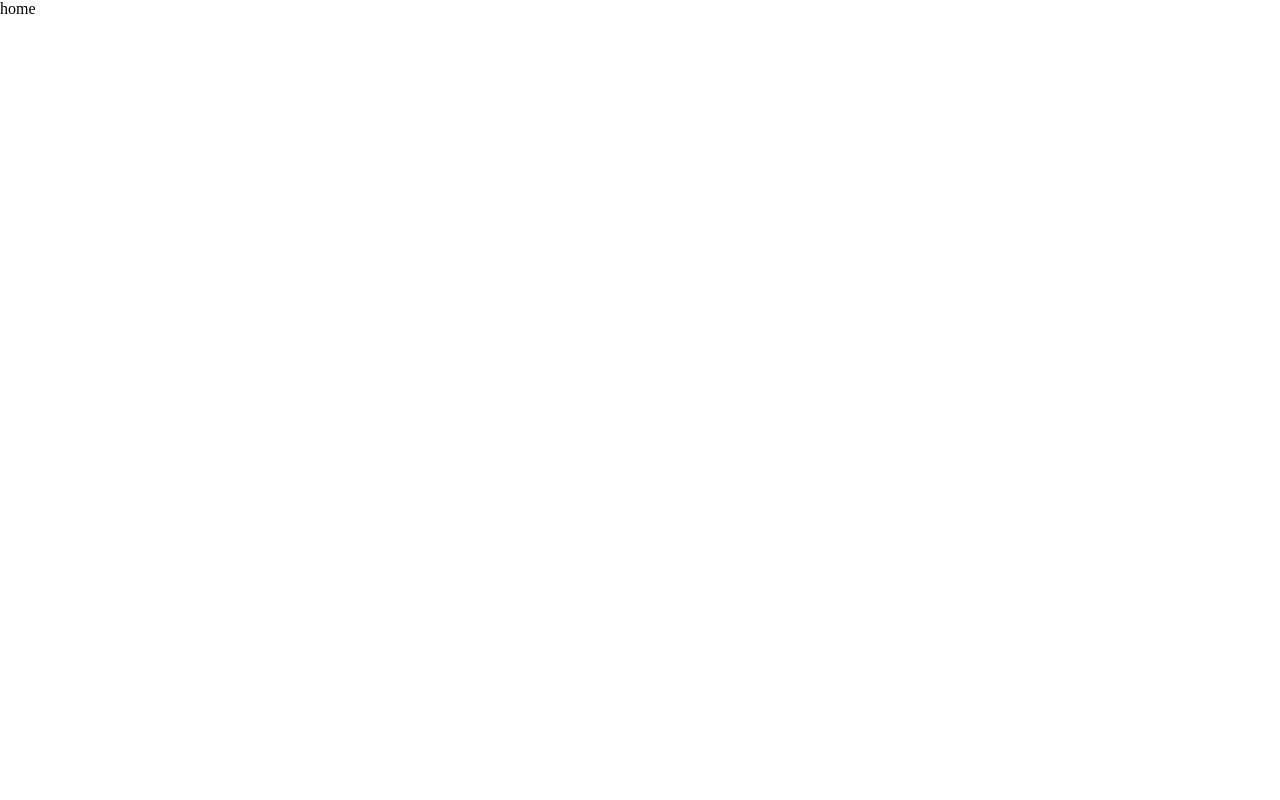
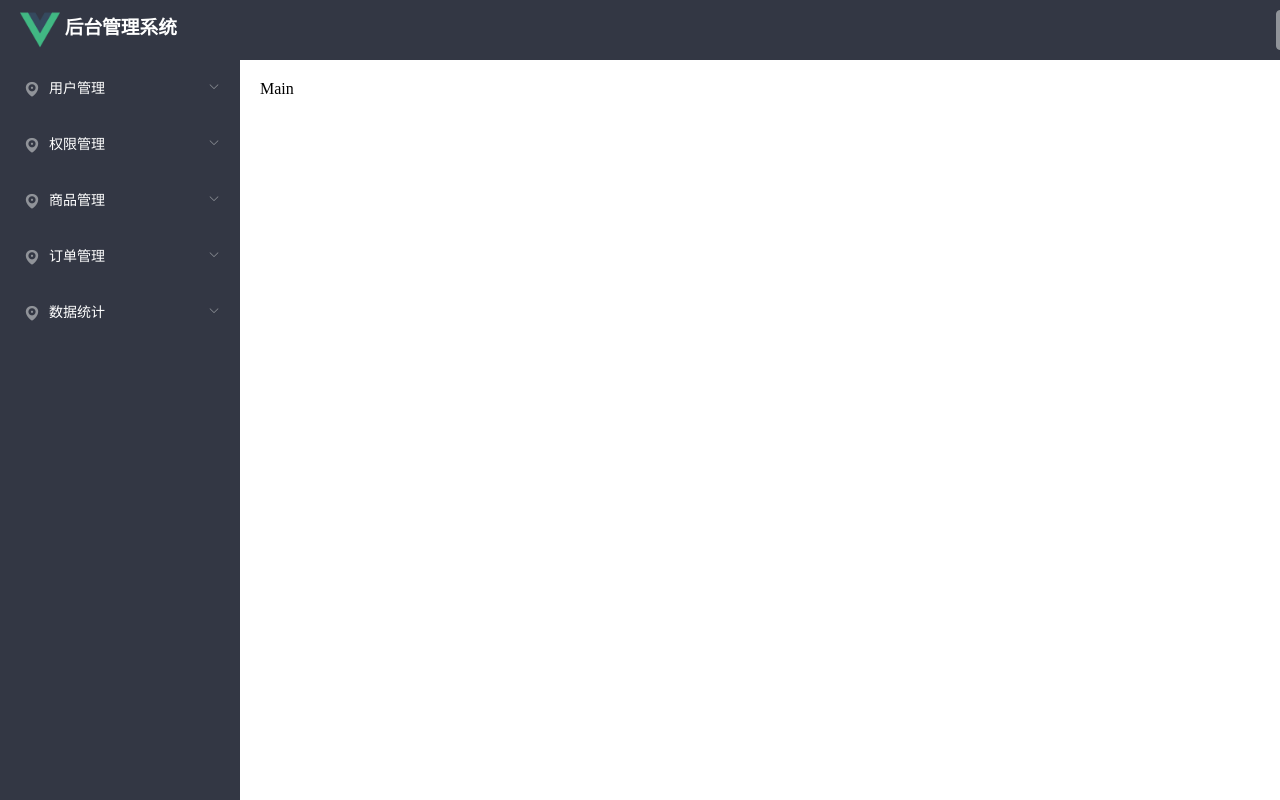
Before and after one commit to Minii-d/manager-system, a Vue app: page /#/home in a window 1280 px wide. Shown: the top 800 px of the page. Built offline with nearby package versions, Linux system fonts and the light colour scheme.

Commit message:
home页布局

```diff
--- a/package.json
+++ b/package.json
@@ -44,6 +44,8 @@
     "file-loader": "^1.1.4",
     "friendly-errors-webpack-plugin": "^1.6.1",
     "html-webpack-plugin": "^2.30.1",
+    "less": "^3.11.1",
+    "less-loader": "^5.0.0",
     "node-notifier": "^5.1.2",
     "optimize-css-assets-webpack-plugin": "^3.2.0",
     "ora": "^1.2.0",
--- a/src/components/home/Home.vue
+++ b/src/components/home/Home.vue
@@ -1,11 +1,140 @@
 <template>
-  <div>
-    home
+  <div class="home">
+    <el-container class="home-container">
+      <el-header class="home-header">
+        <h3>
+          <i><img src="../../assets/logo.png" alt="logo" class="logo"/></i>
+          后台管理系统
+        </h3>
+        <el-button type="info" @click="logout">退出</el-button>
+      </el-header>
+      <el-container>
+        <el-aside width="240px" class="home-aside">
+          <el-menu
+            default-active="2"
+            class="el-menu-vertical-demo"
+            @open="handleOpen"
+            @close="handleClose"
+            background-color="#333744"
+            text-color="#fff"
+            active-text-color="#ffd04b"
+            unique-opened="true"
+          >
+            <!-- 1 -->
+            <el-submenu index="1">
+              <template slot="title">
+                <i class="el-icon-location"></i>
+                <span>用户管理</span>
+              </template>
+              <el-menu-item index="1-1">
+                <i class="el-icon-location"></i>
+                <span>用户列表</span>
+              </el-menu-item>
+            </el-submenu>
+            <!-- 2 -->
+            <el-submenu index="2">
+              <template slot="title">
+                <i class="el-icon-location"></i>
+                <span>权限管理</span>
+              </template>
+              <el-menu-item index="1-1">
+                <i class="el-icon-location"></i>
+                <span>角色列表</span>
+              </el-menu-item>
+              <el-menu-item index="1-1">
+                <i class="el-icon-location"></i>
+                <span>权限列表</span>
+              </el-menu-item>
+            </el-submenu>
+            <!-- 3   -->
+            <el-submenu index="3">
+              <template slot="title">
+                <i class="el-icon-location"></i>
+                <span>商品管理</span>
+              </template>
+              <el-menu-item index="1-1">
+                <i class="el-icon-location"></i>
+                <span>商品列表</span>
+              </el-menu-item>
+              <el-menu-item index="1-1">
+                <i class="el-icon-location"></i>
+                <span>分类列表</span>
+              </el-menu-item>
+              <el-menu-item index="1-1">
+                <i class="el-icon-location"></i>
+                <span>商品分类</span>
+              </el-menu-item>
+            </el-submenu>
+            <!-- 4 -->
+            <el-submenu index="4">
+              <template slot="title">
+                <i class="el-icon-location"></i>
+                <span>订单管理</span>
+              </template>
+              <el-menu-item index="1-1">
+                <i class="el-icon-location"></i>
+                <span>订单列表</span>
+              </el-menu-item>
+            </el-submenu>
+            <!-- 5 -->
+            <el-submenu index="5">
+              <template slot="title">
+                <i class="el-icon-location"></i>
+                <span>数据统计</span>
+              </template>
+              <el-menu-item index="1-1">
+                <i class="el-icon-location"></i>
+                <span>数据列表</span>
+              </el-menu-item>
+            </el-submenu>
+          </el-menu>
+        </el-aside>
+        <el-main class="home-main">Main</el-main>
+      </el-container>
+    </el-container>
   </div>
 </template>
 
 <script>
-export default {}
+export default {
+  data() {
+    return {}
+  },
+  methods: {
+    handleOpen(key, keyPath) {
+      console.log(key, keyPath)
+    },
+    handleClose(key, keyPath) {
+      console.log(key, keyPath)
+    },
+    logout() {}
+  }
+}
 </script>
 
-<style scoped></style>
+<style scoped lang="less">
+.home,
+.home-container {
+  height: 100%;
+}
+.home-header,
+.home-aside {
+  background: #333744;
+  color: #fff;
+}
+.home-header {
+  display: flex;
+  justify-content: space-between;
+  align-items: center;
+  .logo {
+    width: 40px;
+    vertical-align: middle;
+  }
+}
+.home-aside {
+  background: #333744;
+  .el-menu-vertical-demo {
+    width: 100%;
+  }
+}
+</style>
--- a/src/components/login/Login.vue
+++ b/src/components/login/Login.vue
@@ -48,16 +48,21 @@ export default {
     async login() {
       // await 后面的异步操作有结果之后，再之后后面的代码
       const res = await this.$http.post('login', this.loginData)
-      // console.log(res)
+      console.log(res)
       const {
+        data,
         meta: { msg, status }
       } = res.data
       // 登录成功，提示登录成功,并跳转
       if (status === 200) {
         this.$message.success(msg)
+        //  1、将登陆成功之后的token, 保存到客户端的sessionStorage中; localStorage中是持久化的保存
+        //   1.1 项目中出现了登录之外的其他API接口，必须在登陆之后才能访问
+        //   1.2 token 只应在当前网站打开期间生效，所以将token保存在sessionStorage中
+        sessionStorage.setItem('token', data.token)
         this.$router.push({ name: 'home' })
       } else {
-      // 不成功，提示登录失败信息
+        // 不成功，提示登录失败信息
         this.$message.warning(msg)
       }
     }
```
Also changed, not shown: 2 other files (tests, documents, lock files or other folders).
